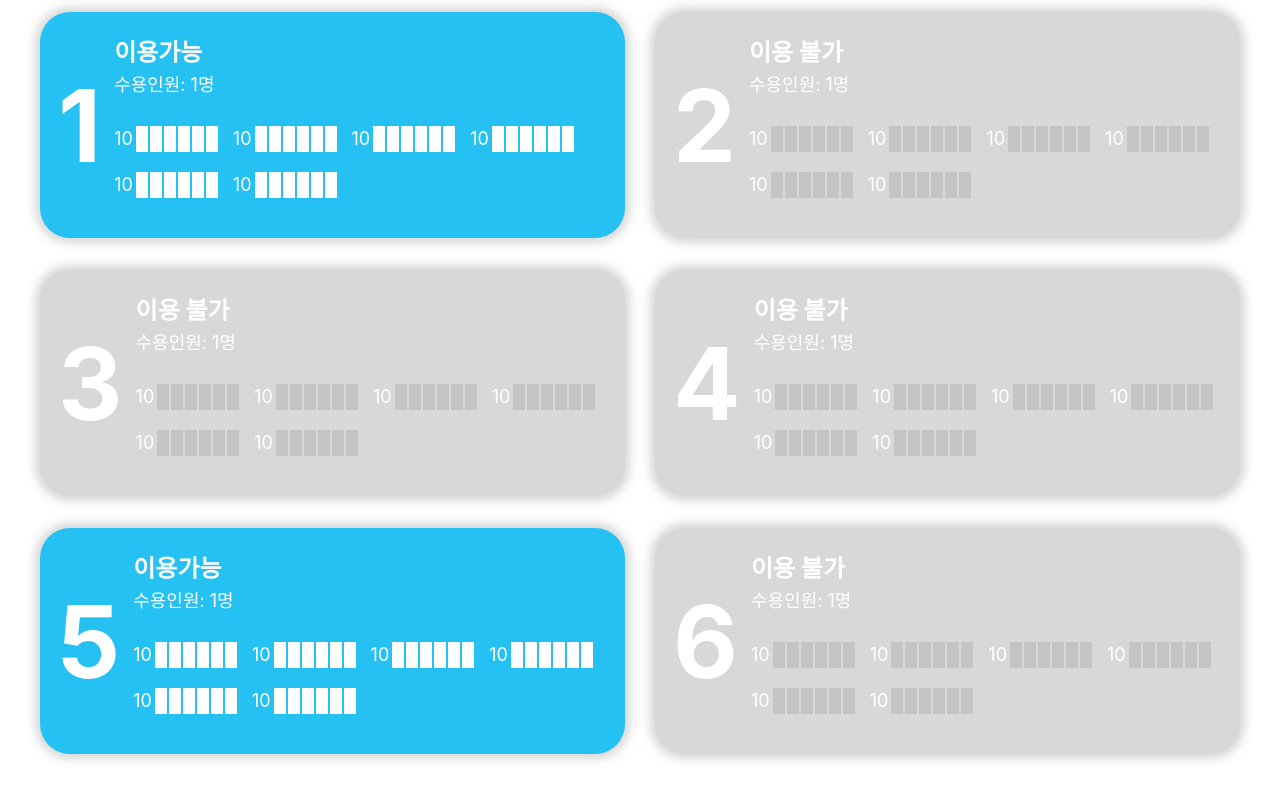
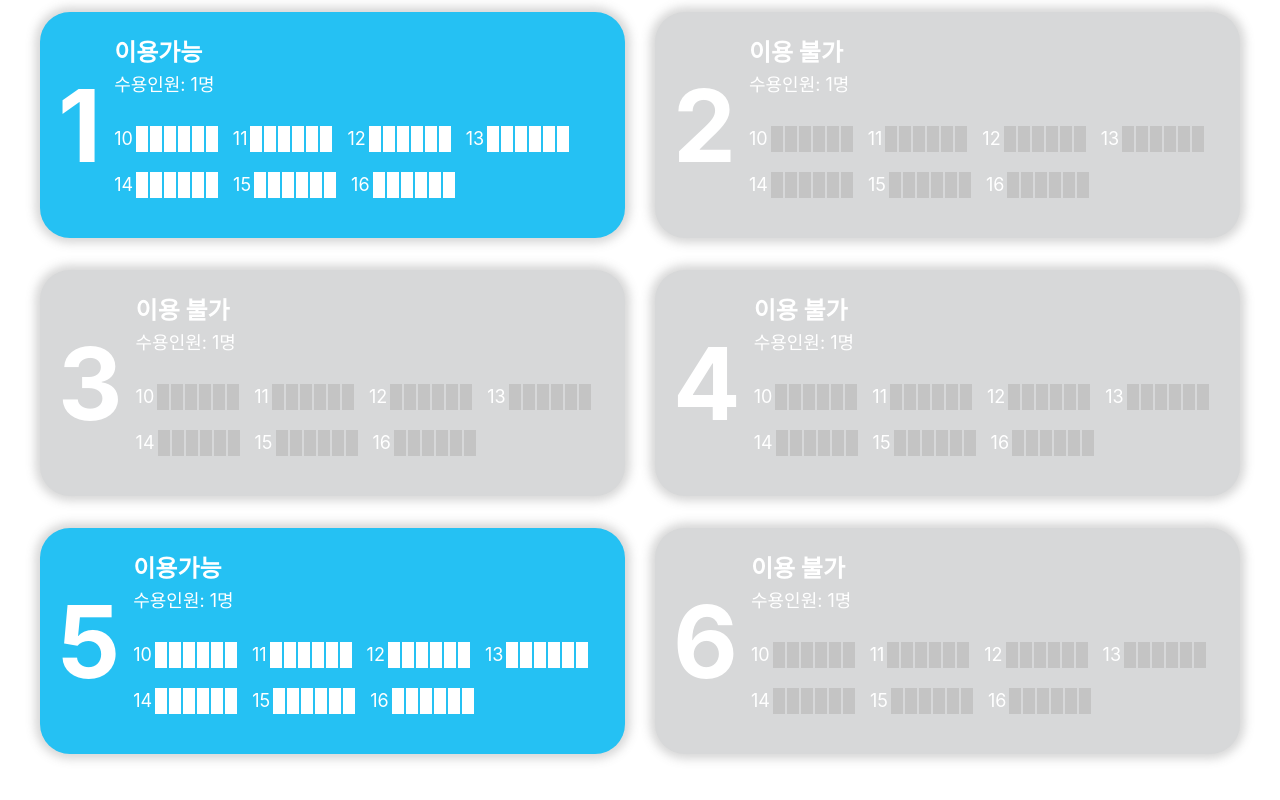
Before and after one commit to pa-rang/national-library, a Next.js app: page /reservation in a window 1280 px wide. Shown: the part 775-1575 px from the top of the page. Built offline with nearby package versions, Linux system fonts and the light colour scheme.

Commit message:
fix: SpaceCard component에 time 더미데이터 추가

```diff
--- a/components/reservation/SpaceCard.jsx
+++ b/components/reservation/SpaceCard.jsx
@@ -63,6 +63,8 @@ const SpaceCardWrapper = styled.div`
   }
 `;
 
+const timeList = [10, 11, 12, 13, 14, 15, 16];
+
 const SpaceCard = ({ isPossible, cardNum }) => {
   return (
     <SpaceCardWrapper isPossible={isPossible}>
@@ -73,12 +75,9 @@ const SpaceCard = ({ isPossible, cardNum }) => {
         </div>
         <div className="card__info__people">수용인원: 1명</div>
         <div className="card__info__time-blocks">
-          <TimeBlock isPossible={isPossible} />
-          <TimeBlock isPossible={isPossible} />
-          <TimeBlock isPossible={isPossible} />
-          <TimeBlock isPossible={isPossible} />
-          <TimeBlock isPossible={isPossible} />
-          <TimeBlock isPossible={isPossible} />
+          {timeList.map((time) => (
+            <TimeBlock isPossible={isPossible} time={time} />
+          ))}
         </div>
       </div>
     </SpaceCardWrapper>
--- a/components/reservation/TimeBlock.jsx
+++ b/components/reservation/TimeBlock.jsx
@@ -43,10 +43,10 @@ const TimeBlockWrapper = styled.div`
   }
 `;
 
-const TimeBlock = ({ isPossible }) => {
+const TimeBlock = ({ isPossible, time }) => {
   return (
     <TimeBlockWrapper isPossible={isPossible}>
-      <div className="time">10</div>
+      <div className="time">{time}</div>
       <div className="time-blocks">
         <div className="time-block"></div>
         <div className="time-block"></div>
```
